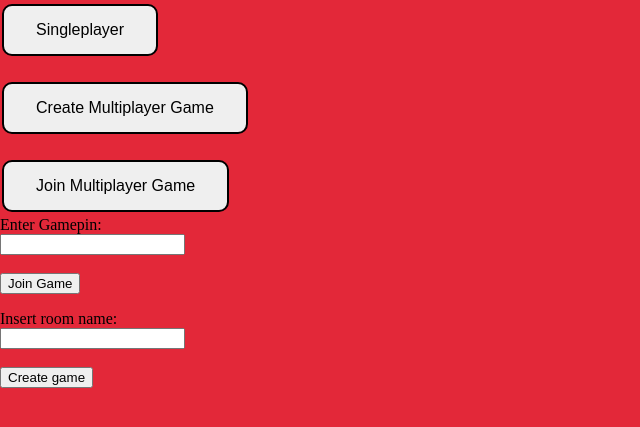
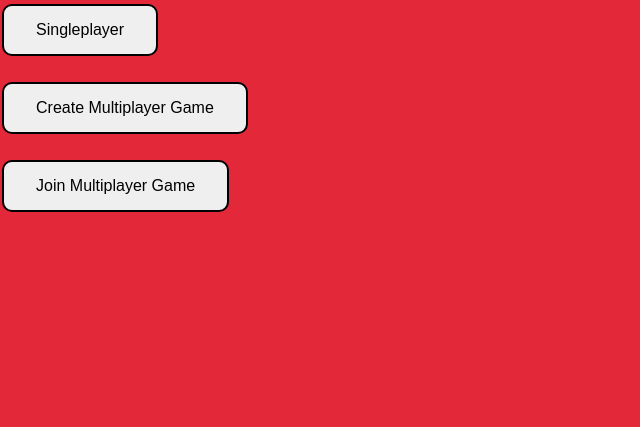
Before and after one commit to Mjnstag/webprogrammeren-project, a Flask app: page /type_game in a window 1280 px wide. Shown: the top 427 px of the page, without its empty margins (0-640 px from the left). Run offline with Flask 2, Linux system fonts and the light colour scheme; some libraries are stand-ins or nearby versions.

Commit message:
created multiplayer join html

```diff
--- a/application.py
+++ b/application.py
@@ -73,6 +73,11 @@ def type_game():
 def singleplayer():
     return render_template("singleplayer.html")
 
+
+@app.route("/joinmp")
+def joinmp():
+    return render_template("joinmp.html")
+
 @app.route("/highscore_sp")
 def highscore_sp():
     return render_template("highscore_sp.html")
--- a/templates/type_game.html
+++ b/templates/type_game.html
@@ -3,28 +3,12 @@
         <link href="/static/styles.css" rel="stylesheet">
     </head>
     <body>
-        <button onclick="window.location.href = 'question';" class=start-button type="button">Singleplayer</button>
+        <button onclick="window.location.href = 'singleplayer';" class=start-button type="button">Singleplayer</button>
         <br><br>
         <button onclick="window.location.href = 'question';" class=start-button type="button">Create Multiplayer Game</button>
         <br><br>
-        <button onclick="window.location.href = 'question';" class=start-button type="button">Join Multiplayer Game</button>
-        <form action="/type_game">
-          Enter Gamepin:<br>
-          <input type="text" name="gamepin">
-          <br><br>
-          <input type="submit" value="Join Game">
-        </form>
+        <button onclick="window.location.href = 'joinmp';" class=start-button type="button">Join Multiplayer Game</button>
 
-
-
-
-
-        <form action="/type_game">
-          Insert room name:<br>
-          <input type="text" name="newroomid" required>
-          <br><br>
-          <input type="submit" value="Create game">
-        </form>
         <!--<button onclick="window.location.href = 'question';" class=start-button type="button">Join Multiplayer Game</button>-->
     </body>
 </html>
```
Also changed, not shown: templates/joinmp.html (added, +14 -0 lines).
